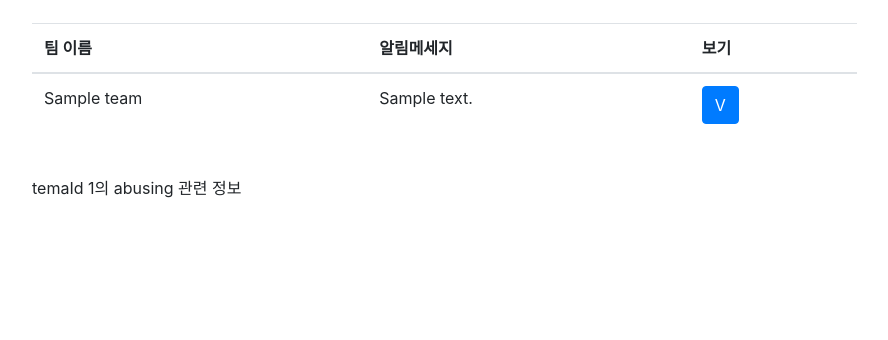
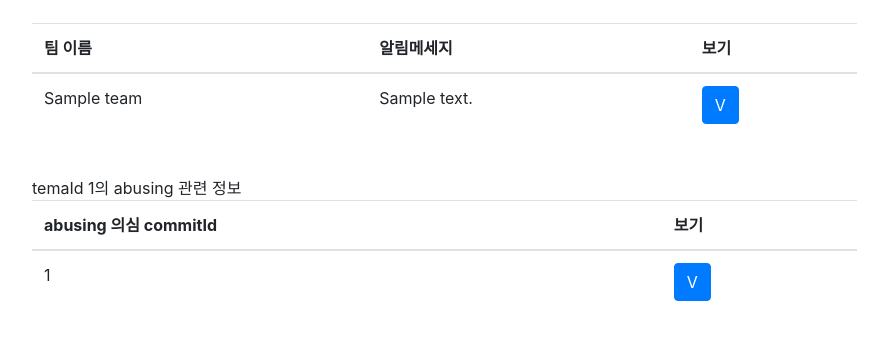
Before and after one commit to owlsogul/Gitathon, a Django app: page /hackathon/admin/abuse/1/1/ in a window 1280 px wide. Shown: the part 243-583 px from the top of the page, without its empty margins (148-1036 px from the left). Run offline with Django 3.2, Linux system fonts and the light colour scheme; tables that the repository leaves empty hold one stand-in row (values such as "Sample post"); some libraries are stand-ins or nearby versions.

Commit message:
fix abusingpage

```diff
--- a/hackathon/templates/abuseHackathon.html
+++ b/hackathon/templates/abuseHackathon.html
@@ -112,7 +112,7 @@
             <tr>
               <td> {{team.teamName}} </td>
               <td> {{message}} </td>
-              <td> <button type="submit" name="abuseMessage" value={{team.id}} class="btn btn-primary">V</button> </td>
+              <td> <button type="submit" name="teamId" value="{{team.id}}" class="btn btn-primary">V</button>              </td>
             </tr>
           {% endfor %}
           </tbody>
@@ -129,6 +129,24 @@
         </div>
         <div class = "col-9">
           temaId {{selectedTeamId}}의 abusing 관련 정보
+          {% if teamAbusing %}
+            <table class="table table-hover">
+            <thead>
+              <tr>
+                <th scope="col">abusing 의심 commitId</th>
+                <th scope="col">보기</th>
+              </tr>
+            </thead>
+            <tbody>
+            {% for abusing in teamAbusing %}
+              <tr>
+                <td> {{abusing.commitId}} </td>
+                <td> <button type="submit" name="commitId" value={{abusing.commitId}} class="btn btn-primary">V</button> </td>
+              </tr>
+            {% endfor %}
+            </tbody>
+            </table>
+          {% endif %}
         </div>
         <div class = "col -6">
         </div>
```
